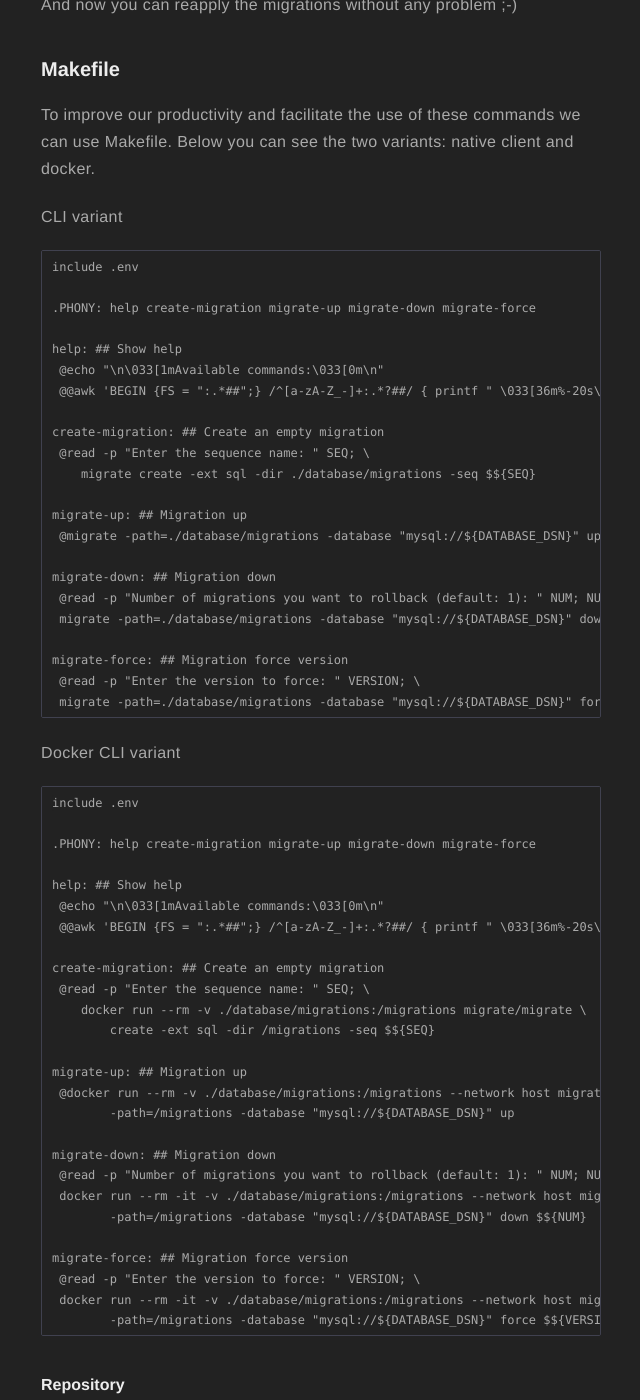
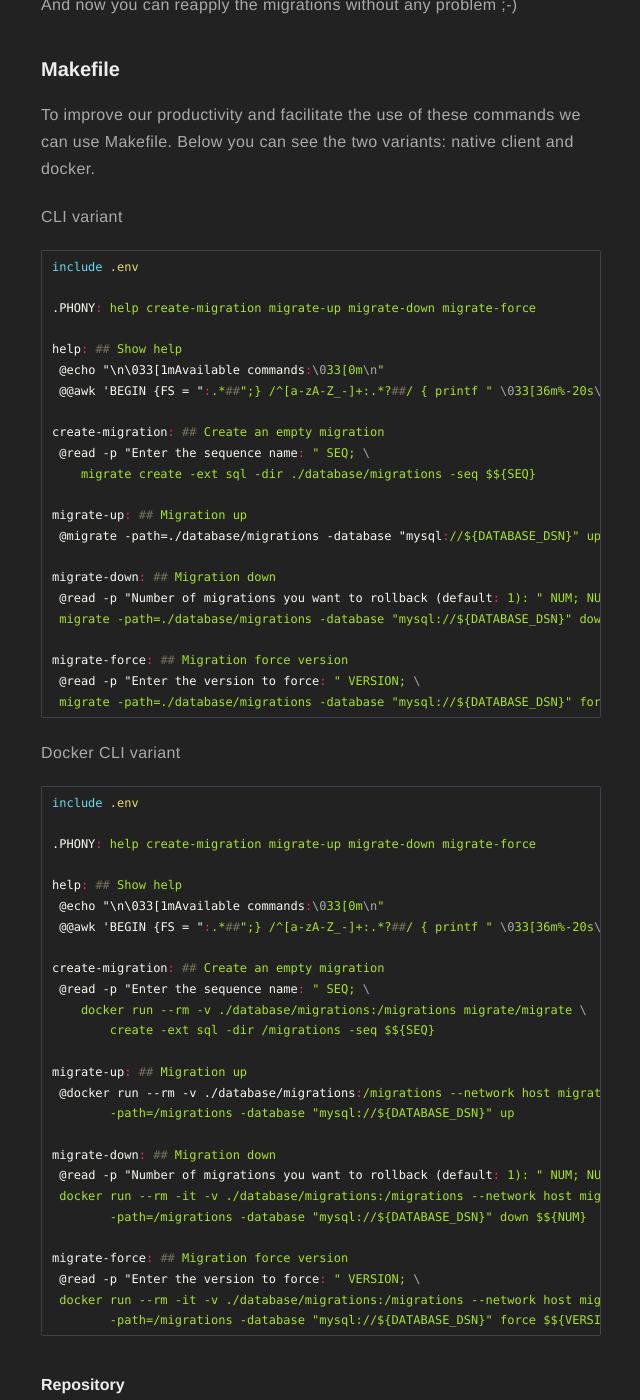
Before and after one commit to albertcolom/albertcolom.github.io, a Jekyll site: the page built from _posts/2024-11-06-top-10-most-used-regex-patterns.markdown, in a window 1280 px wide and 1400 px high, scrolled down 9030 px. Shown: the whole window, without its empty margins (319-959 px from the left). Built offline with Jekyll 4.4.1, drawn with Linux system fonts in a browser that asks for light colours; nearby versions of some CDN libraries; some of the changed text lies outside the part shown.

Commit message:
Update post with highlight

````diff
--- a/_posts/2024-11-06-top-10-most-used-regex-patterns.markdown
+++ b/_posts/2024-11-06-top-10-most-used-regex-patterns.markdown
@@ -44,7 +44,7 @@ To follow this article you'll need: [Go](https://go.dev/) and [Docker](https://w
 
 Create the file `docker-compose.yml` in your root directory where we'll define your favourite DB, in my case use a MariaDB but feel free to use another one.
 
-{% highlight yaml %}
+```yaml
 services:
   mariadb:
     image: mariadb:11.5.2
@@ -63,20 +63,20 @@ volumes:
     driver: local
 
 docker compose up -d
-{% endhighlight %}
+```
 
 If you prefer you can use Docker directly instead of docker-compose:
 
-{% highlight bash %}
+```bash
 docker volume create -d local mariadbdata
 docker run --name mariadb_example_go_migration -p 3306:3306 -e MYSQL_DATABASE=app -e MYSQL_ROOT_PASSWORD=root -e TZ=Europe/Berlin -v mariadbdata:/var/lib/mysql mariadb:11.5.2
-{% endhighlight %}
+```
 
 ### Environment values
 
 Create or update the file `.env` in your root directory where you need to define the variables to connect our data base.
 
-```
+```bash
 DATABASE_DSN=root:root@tcp(localhost:3306)/app
 ```
 
@@ -84,7 +84,7 @@ DATABASE_DSN=root:root@tcp(localhost:3306)/app
 
 Create a simple golang application to ensure successful DB connection and list all tables and estructure in the database with their structure. `cmd/main.go`
 
-{% highlight go %}
+```go
 package main
 
 import (
@@ -162,7 +162,7 @@ func main() {
   w.Flush()
  }
 }
-{% endhighlight %}
+```
 
 And when we run it we have a similar output:
 
@@ -177,11 +177,11 @@ Personally I prefer de docker variant but in this tutorial illustrate both varia
 
 The first step is create an empty migration with the next command.
 
-```
+```bash
 #CLI variant
 migrate create -ext sql -dir ./database/migrations -seq create_users_table
 ```
-```
+```bash
 #Docker CLI variant
 docker run --rm -v $(pwd)/database/migrations:/migrations migrate/migrate \
     create -ext sql -dir /migrations -seq create_users_table
@@ -195,7 +195,7 @@ This command will be generated two empty files on `database/migrations/` folder:
 
 On `000001\create\users\table.up.sql` file define SQL for create a table users:
 
-```
+```sql
 CREATE TABLE `users` (
     `id` VARCHAR(36) NOT NULL PRIMARY KEY,
     `name` VARCHAR(255) NOT NULL,
@@ -206,7 +206,7 @@ CREATE TABLE `users` (
 
 On `000001\create\users\table.down.sql` file define SQL to revert all changes made by `up`, in this case we have to delete `users` table:
 
-```
+```sql
 DROP TABLE IF EXISTS `users`;
 ```
 
@@ -214,11 +214,11 @@ DROP TABLE IF EXISTS `users`;
 
 The following command applies all pending migrations. You can also define the number of migrations to apply by adding the number after the `up`.
 
-```
+```bash
 #CLI variant
 migrate -path=./database/migrations -database "mysql://root:root@tcp(localhost:3306)/app" up
 ```
-```
+```bash
 #Docker CLI variant
 docker run --rm -v $(pwd)/database/migrations:/migrations --network host migrate/migrate \
     -path=/migrations -database "mysql://root:root@tcp(localhost:3306)/app" up
@@ -237,7 +237,7 @@ And run our Golang application to display the results:
 
 Add a new column `phone` on `users` table
 
-```
+```bash
 #CLI variant
 migrate create -ext sql -dir ./database/migrations -seq add_column_phone
 
@@ -245,15 +245,15 @@ migrate create -ext sql -dir ./database/migrations -seq add_column_phone
 docker run --rm -v $(pwd)/database/migrations:/migrations migrate/migrate \
     create -ext sql -dir /migrations -seq add_column_phone
 ```
-```
+```sql
 -- 000002_add_column_phone.up.sql
 ALTER TABLE `users` ADD `phone` VARCHAR(255) NULL;
 ```
-```
+```sql
 -- 000002_add_column_phone.down.sql
 ALTER TABLE `users` DROP `phone`;
 ```
-```
+```bash
 #CLI variant
 migrate -path=./database/migrations -database "mysql://root:root@tcp(localhost:3306)/app" up
 
@@ -270,11 +270,11 @@ And when you run it from our Golang application you can see the new field:
 
 With the following command we can easily rollback the applied. migrations. In the following example we can see how we reverse the last migration applied:
 
-```
+```bash
 #CLI variant
 migrate -path=./database/migrations -database "mysql://root:root@tcp(localhost:3306)/app" down 1
 ```
-```
+```bash
 #Docker CLI variant
 docker run --rm -it -v $(pwd)/database/migrations:/migrations --network host migrate/migrate \
     -path=/migrations -database "mysql://root:root@tcp(localhost:3306)/app" down 1
@@ -292,7 +292,7 @@ If a migration contains errors and is executed, that migration cannot be applied
 
 And when trying to apply we will get a message like this:
 
-```
+```bash
 error: Dirty database version 2. Fix and force version.
 ```
 
@@ -301,11 +301,11 @@ First we have to resolve the corrupted migration, in this case version `2`.
 
 Once the migration is solved we have to force the system to the last valid version, in this case version `1`.
 
-```
+```bash
 #CLI variant
 migrate -path=./database/migrations -database "mysql://root:root@tcp(localhost:3306)/app" force 1
 ```
-```
+```bash
 #Docker CLI variant
 docker run --rm -it -v $(pwd)/database/migrations:/migrations --network host migrate/migrate \
     -path=/migrations -database "mysql://root:root@tcp(localhost:3306)/app" force 1
@@ -319,7 +319,7 @@ To improve our productivity and facilitate the use of these commands we can use
 
 CLI variant
 
-```
+```make
 include .env
 
 .PHONY: help create-migration migrate-up migrate-down migrate-force
@@ -346,7 +346,7 @@ migrate-force: ## Migration force version
 
 Docker CLI variant
 
-```
+```make
 include .env
 
 .PHONY: help create-migration migrate-up migrate-down migrate-force
````
